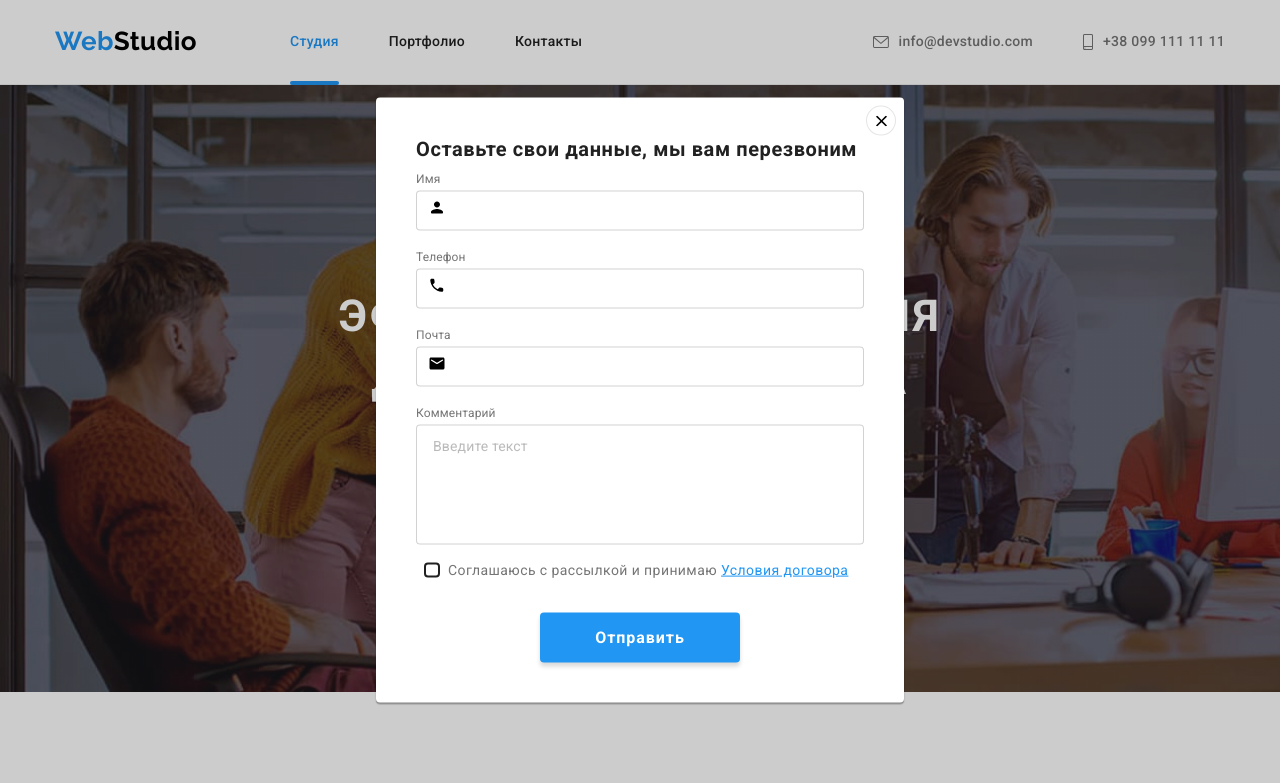
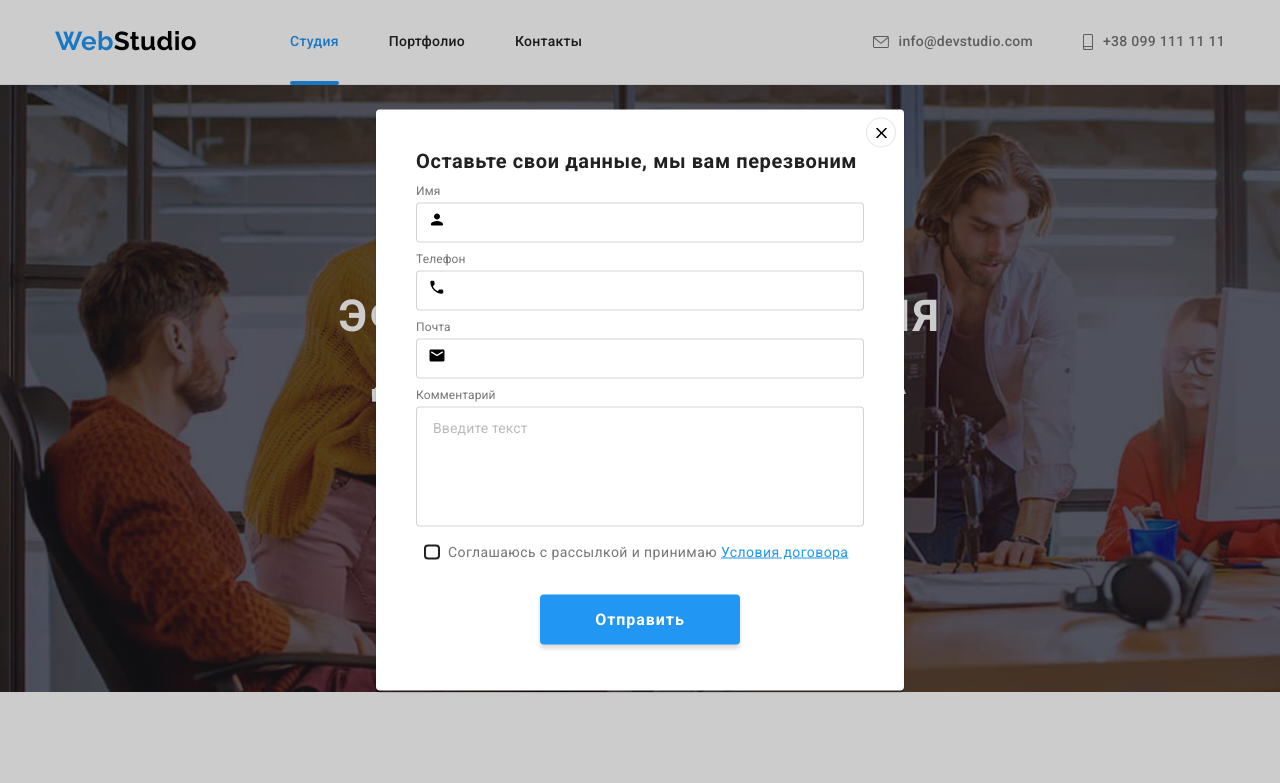
Before and after one commit to VictoriaSav/GoItHomework6.ol, a plain HTML site: page index.html in a window 1280 px wide. Both pictures are taken after a click on the button "Заказать услугу". Shown: the top 783 px of the page. Drawn offline with nearby package versions, Linux system fonts and the light colour scheme.

Commit message:
.
доделала закрытие модального окна
убрала лишние отступы
сделала цвет набора почты в подписке

```diff
--- a/style/style.css
+++ b/style/style.css
@@ -601,10 +601,6 @@ img {
 }
 /*--------------Subscribe--------------*/
 
-.subscribe {
-  margin-right: auto;
-}
-
 .sub-name {
   font-weight: 700;
   font-size: 14px;
@@ -794,13 +790,15 @@ img {
   width: 100%;
   height: 100%;
   background-color: var(--wiew-port-grey-clr);
-  transition: transform 250ms linear, opacity 250ms linear;
+  opacity: 1;
+  transition: opacity 250ms var(--primary-cubic);
 }
 
 .backdrop.is-hidden {
   opacity: 0;
   pointer-events: none;
   visibility: hidden;
+  transition: all 250ms var(--primary-cubic);
 }
 
 .modal {
@@ -808,6 +806,7 @@ img {
   top: 50%;
   left: 50%;
   transform: translate(-50%, -50%) scale(1);
+  transition: opacity 250ms var(--primary-cubic);
 
   min-width: 528px;
   min-height: 581px;
@@ -817,15 +816,9 @@ img {
     0px 2px 1px rgba(0, 0, 0, 0.2);
   border-radius: 4px;
   background-color: var(--primary-white-color);
-  transition: transform 250ms linear, opacity 250ms linear;
 }
 
-.close-svg:focus,
-.close-svg:hover {
-  fill: var(--accent-color);
-}
-
-.modal-close {
+.modal .modal-close {
   position: absolute;
   top: 8px;
   right: 8px;
@@ -839,6 +832,11 @@ img {
   cursor: pointer;
   background-color: var(--primary-white-color);
   transition: fill 250ms var(--primary-cubic);
+}
+
+.close-svg:focus,
+.close-svg:hover {
+  fill: var(--accent-color);
 }
 
 .close-svg {
@@ -861,6 +859,7 @@ img {
   background-color: var(--footer-bg-color);
   transition: border-color 250ms var(--primary-cubic);
   outline: none;
+  color: var(--contacts-footer-color);
 }
 
 .email-subscribe:hover,
@@ -923,6 +922,10 @@ img {
   position: relative;
 }
 
+.modal .modal-close {
+  transition: transform 250ms var(--primary-cubic);
+}
+
 .feedback-modal:not(:last-child) {
   margin-bottom: 10px;
 }
@@ -941,7 +944,6 @@ img {
   border-radius: 4px;
   width: 100%;
   height: 40px;
-  margin-bottom: 10px;
   padding-left: 42px;
   transition: border-color 250ms var(--primary-cubic);
 }
```
